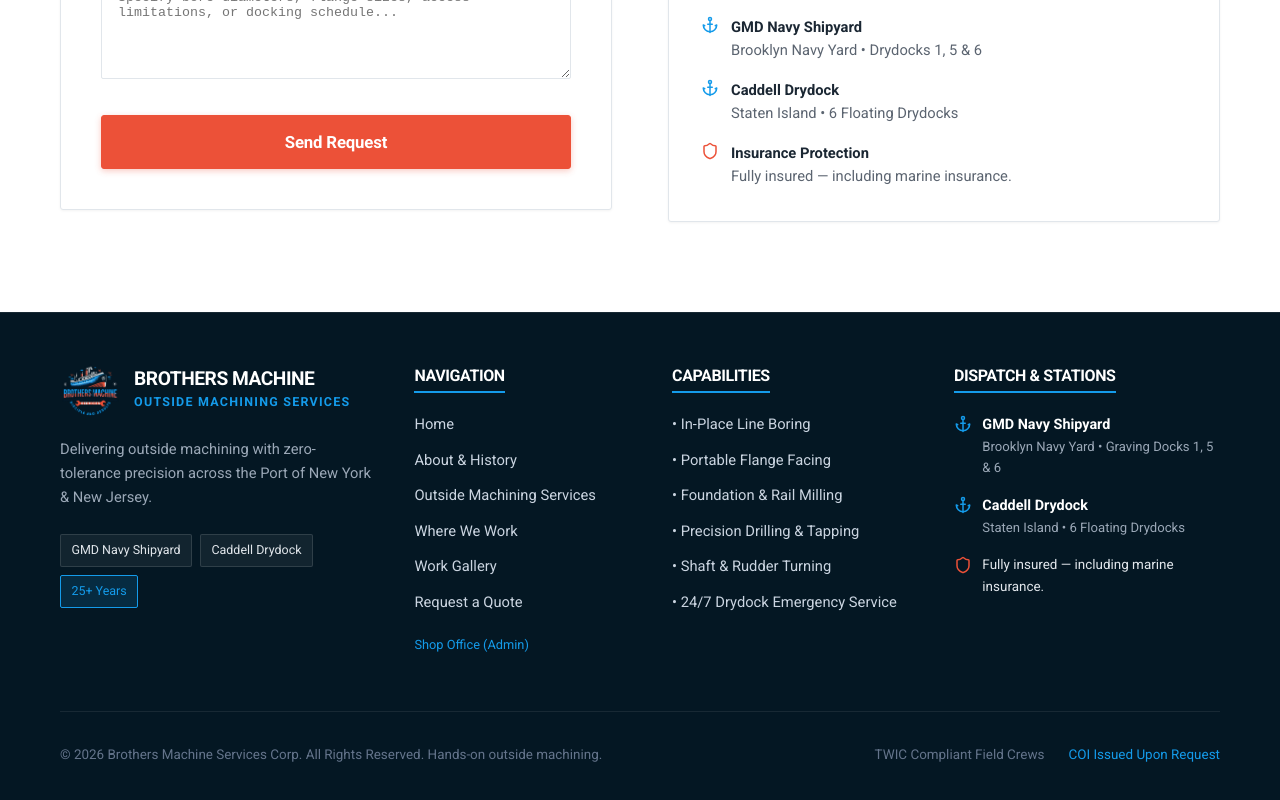
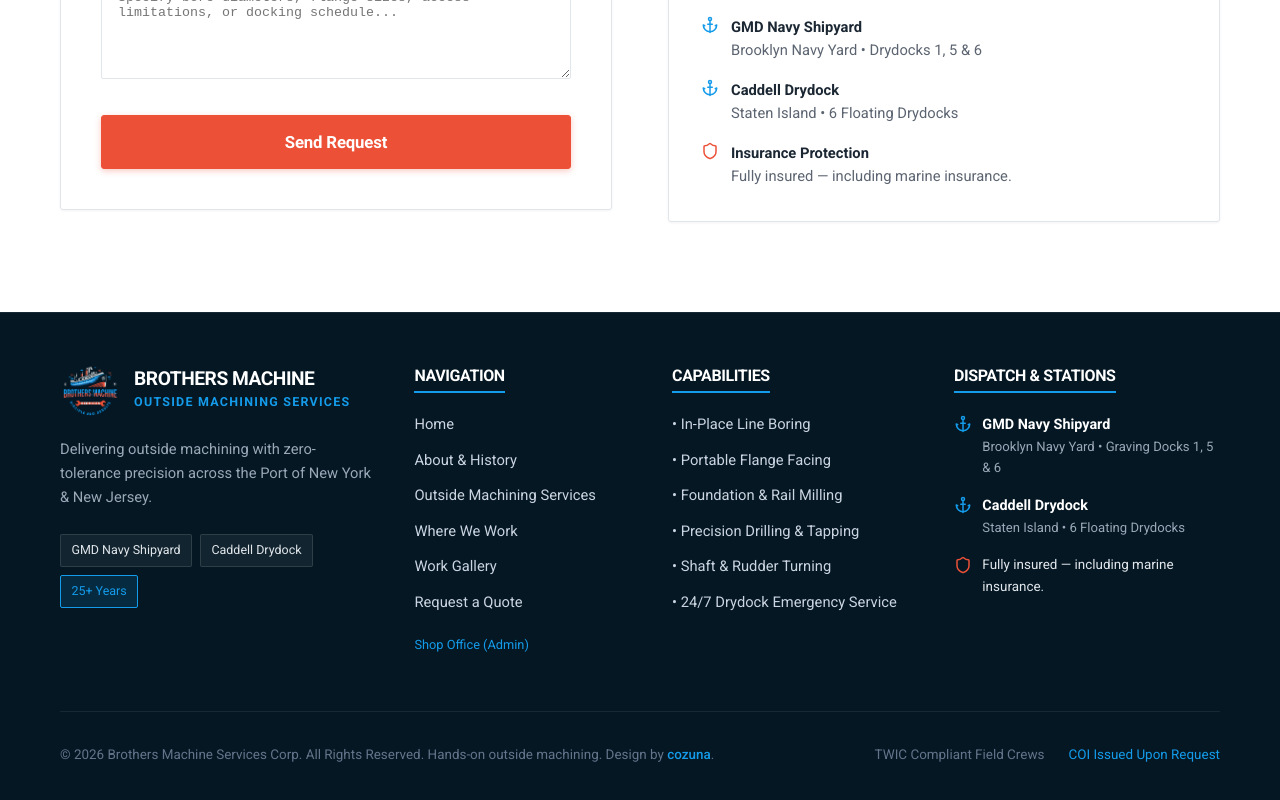
Before and after one commit to cozunap/brothers-machine-services, a React (Vite) app in the folder frontend/: page /contact in a window 1280 px wide. Shown: the part 1049-1849 px from the top of the page. Built offline with nearby package versions, Linux system fonts and the light colour scheme; no server answers.

Commit message:
feat(footer): add Design by cozuna link with target=_blank to cozuna.com

```diff
--- a/frontend/src/components/Footer.tsx
+++ b/frontend/src/components/Footer.tsx
@@ -113,7 +113,7 @@
           color: '#64748b'
         }}>
           <div>
-            &copy; {new Date().getFullYear()} Brothers Machine Services Corp. All Rights Reserved. Hands-on outside machining.
+            &copy; {new Date().getFullYear()} Brothers Machine Services Corp. All Rights Reserved. Hands-on outside machining. Design by <a href="https://cozuna.com" target="_blank" rel="noopener noreferrer" style={{ color: 'var(--color-steel-blue)', textDecoration: 'none', fontWeight: 500 }}>cozuna</a>.
           </div>
           <div style={{ display: 'flex', gap: '1.5rem' }}>
             <span>TWIC Compliant Field Crews</span>
```
Also changed, not shown: 4 other files (tests, documents, lock files or other folders).
